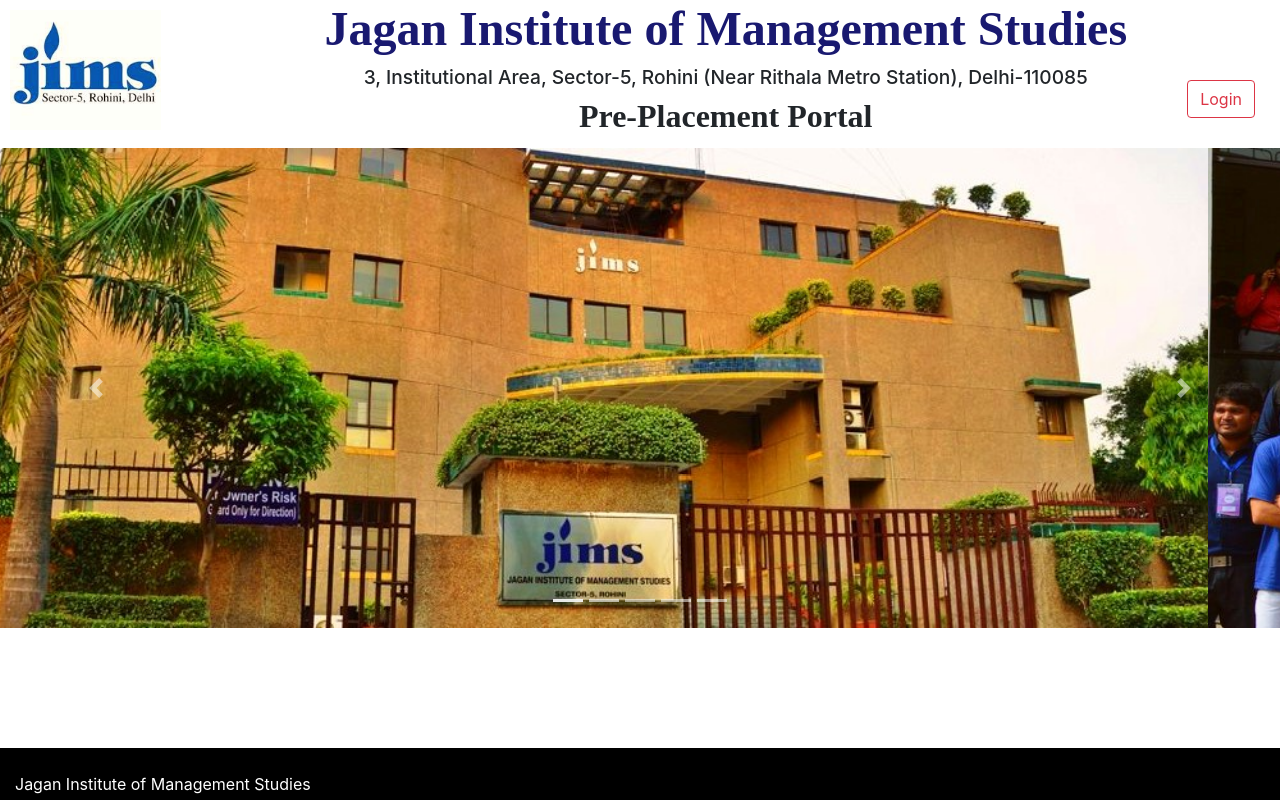
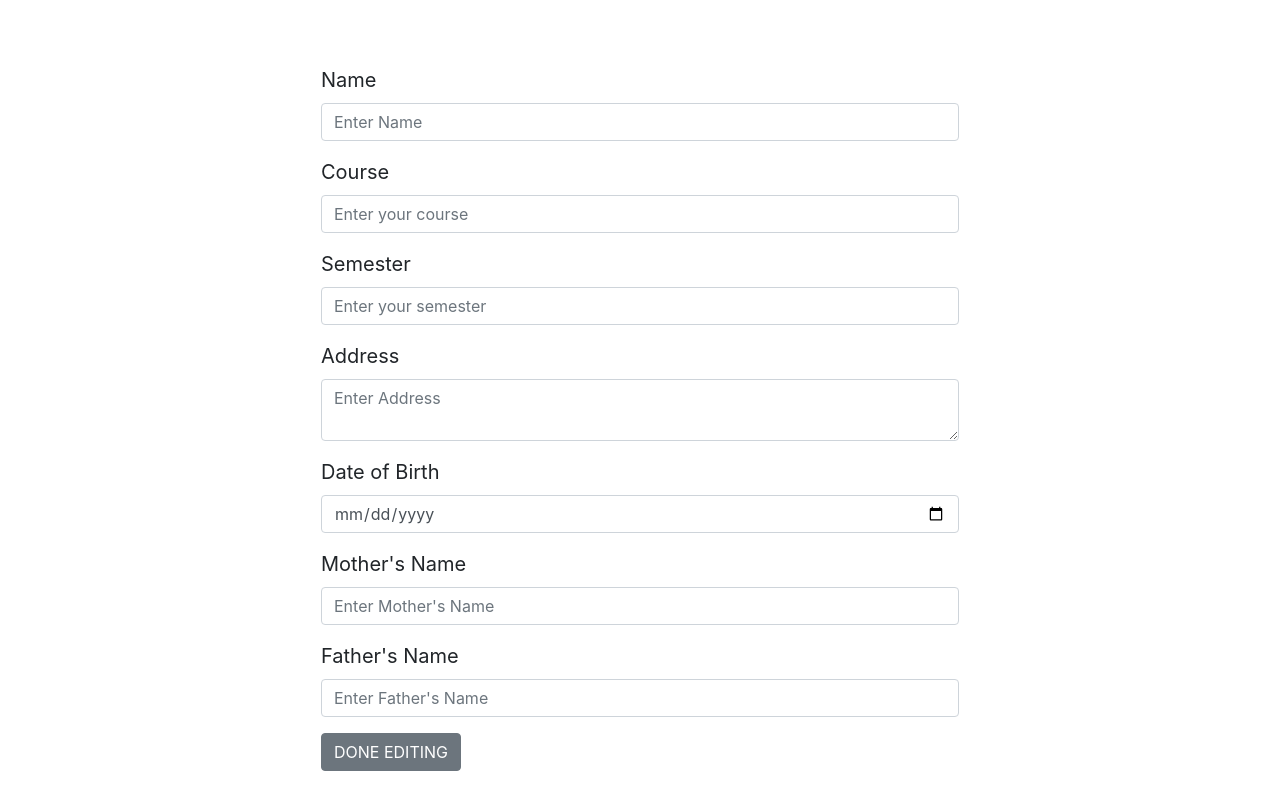
Before and after one commit to rishabhjaincoder/Pre-Placement-Portal-React, a React (Create React App) app: page /studenteditprofile in a window 1280 px wide. Before the commit this address led to /. Shown: the top 800 px of the page. Built offline with nearby package versions, Linux system fonts and the light colour scheme.

Commit message:
slight chnges

```diff
--- a/src/App.js
+++ b/src/App.js
@@ -4,7 +4,8 @@
 import StudentLogin from './containers/StudentLogin/StudentLogin';
 import StudentDashboard from './containers/StudentDashboard/StudentDashboard';
 import FacultyDashboard from './containers/FacultyDashboard/FacultyDashboard';
-import EditProfile from './containers/EditProfile/EditProfile';
+import StudentEditProfile from './containers/StudentEditProfile/StudentEditProfile';
+import FacultyEditProfile from './containers/FacultyEditProfile/FacultyEditProfile';
 import About from './components/About/About';
 import Contact from './components/Contact/Contact';
 import Main from './containers/Main/Main';
@@ -20,7 +21,8 @@
       <Route path="/facultydashboard" component={FacultyDashboard} />
       <Route path="/about" component={About} />
       <Route path="/contact" component={Contact} />
-      <Route path="/editprofile" component={EditProfile} />
+      <Route path="/studenteditprofile" component={StudentEditProfile} />
+      <Route path="/facultyeditprofile" component={FacultyEditProfile} />
       <Redirect to="/"/>
     </Switch>
   );
--- a/src/components/FacultyNavBar/FacultyNavBar.js
+++ b/src/components/FacultyNavBar/FacultyNavBar.js
@@ -25,7 +25,7 @@
     const toggle = () => setIsOpen(!isOpen);
 
     const onClickHandler = () => {
-        props.history.push('/editprofile');
+        props.history.push('/facultyeditprofile');
     }
 
     const onLogoutHandler = () => {
--- a/src/components/Logo/Logo.js
+++ b/src/components/Logo/Logo.js
@@ -1,5 +1,5 @@
 import React from 'react';
-import logo from '../../assets/JIMSLogo.jpg';
+import logo from '../../assets/JIMSLogo.png';
 import './Logo.css';
 
 //This is the main logo of JIMS
@@ -7,7 +7,7 @@
 const Logo = () => {
     return (
         <div>
-            <img className="logo" src={logo} height="120" alt="Jims Logo" align="left"  />
+            <img className="logo" src={logo} height="120" alt="Jims Logo" align="left" />
         </div>
     );
 }
--- a/src/components/Slider/Slider.js
+++ b/src/components/Slider/Slider.js
@@ -44,13 +44,9 @@
 
 const Slider = () => (
 
-  // <Row>
-  //   <Col md="6" className="mx-auto">
   <div className="slider">
     <UncontrolledCarousel items={items} />
   </div>
-  //   </Col>
-  // </Row>
 );
 
 export default Slider;
--- a/src/components/StudentNavbar/StudentNavBar.js
+++ b/src/components/StudentNavbar/StudentNavBar.js
@@ -25,7 +25,7 @@
     const toggle = () => setIsOpen(!isOpen);
 
     const onClickHandler = () => {
-        props.history.push('/editprofile');
+        props.history.push('/studenteditprofile');
     }
 
     const onLogoutHandler = () => {
--- a/src/containers/EditProfile/EditProfile.css
+++ b/src/containers/FacultyEditProfile/FacultyEditProfile.css
@@ -1,4 +1,4 @@
-.edit-profile {
+.faculty-edit-profile {
     margin: auto;
     width: 60%;
     font-size: 20px;
--- a/src/containers/EditProfile/EditProfile.js
+++ b/src/containers/FacultyEditProfile/FacultyEditProfile.js
@@ -1,12 +1,10 @@
 import React, {useState} from 'react';
-import './EditProfile.css';
+import './FacultyEditProfile.css';
 import { Form, FormGroup, Label, Input, Button } from 'reactstrap';
 
-const EditProfile = (props) => {
+const FacultyEditProfile = (props) => {
 
     const [name, setName] = useState("");
-    const [course, setCourse] = useState("");
-    const [semester, setSemester] = useState("");
     const [address, setAddress] = useState("");
     const [dob, setdob] = useState("");
     const [motherName, setMotherName] = useState("");
@@ -21,23 +19,15 @@
     // }
 
     const onClickHandler = () => {
-        props.history.push('/dashboard');
+        props.history.push('/facultydashboard');
     }
 
     return (
         <div>
-            <Form className="edit-profile" autoComplete="off">
+            <Form className="faculty-edit-profile" autoComplete="off">
                 <FormGroup>
                     <Label for="name">Name </Label>
                     <Input type="text" name="name" id="name" value={name} placeholder="Enter Name" onChange={e => setName(e.target.value)}/>
-                </FormGroup>
-                <FormGroup>
-                    <Label for="course">Course </Label>
-                    <Input type="text" name="course" id="course" value={course} placeholder="Enter your course" onChange={e => setCourse(e.target.value)}/>
-                </FormGroup>
-                <FormGroup>
-                    <Label for="semester">Semester </Label>
-                    <Input type="text" name="semester" id="semester" value={semester} placeholder="Enter your semester" onChange={e => setSemester(e.target.value)}/>
                 </FormGroup>
                 <FormGroup>
                     <Label for="address">Address </Label>
@@ -62,4 +52,4 @@
     );
 }
 
-export default EditProfile;
+export default FacultyEditProfile;
--- a/src/containers/StudentDashboard/StudentDashboard.js
+++ b/src/containers/StudentDashboard/StudentDashboard.js
@@ -5,6 +5,7 @@
 import Footer from '../../components/Footer/Footer';
 import AddNote from '../../components/AddNote/AddNote';
 import Calendar from '../../components/Calender/Calendar';
+
 const StudentDashboard = (props) => {
 
     return (
--- /dev/null
+++ b/src/containers/StudentEditProfile/StudentEditProfile.css
@@ -0,0 +1,8 @@
+.student-edit-profile {
+    margin: auto;
+    width: 60%;
+    font-size: 20px;
+    /* max-width: 330px; */
+    padding: 65px;
+    height: 100%;
+}
--- /dev/null
+++ b/src/containers/StudentEditProfile/StudentEditProfile.js
@@ -0,0 +1,65 @@
+import React, {useState} from 'react';
+import './StudentEditProfile.css';
+import { Form, FormGroup, Label, Input, Button } from 'reactstrap';
+
+const StudentEditProfile = (props) => {
+
+    const [name, setName] = useState("");
+    const [course, setCourse] = useState("");
+    const [semester, setSemester] = useState("");
+    const [address, setAddress] = useState("");
+    const [dob, setdob] = useState("");
+    const [motherName, setMotherName] = useState("");
+    const [fatherName, setFatherName] = useState("");
+
+    // const validateForm = () => {
+    //     return (firstName.length >0 &&
+    //             lastName.length > 0 &&
+    //             newPassword.length > 0 &&
+    //             newPassword===confirm
+    //     );
+    // }
+
+    const onClickHandler = () => {
+        props.history.push('/studentdashboard');
+    }
+
+    return (
+        <div>
+            <Form className="student-edit-profile" autoComplete="off">
+                <FormGroup>
+                    <Label for="name">Name </Label>
+                    <Input type="text" name="name" id="name" value={name} placeholder="Enter Name" onChange={e => setName(e.target.value)}/>
+                </FormGroup>
+                <FormGroup>
+                    <Label for="course">Course </Label>
+                    <Input type="text" name="course" id="course" value={course} placeholder="Enter your course" onChange={e => setCourse(e.target.value)}/>
+                </FormGroup>
+                <FormGroup>
+                    <Label for="semester">Semester </Label>
+                    <Input type="text" name="semester" id="semester" value={semester} placeholder="Enter your semester" onChange={e => setSemester(e.target.value)}/>
+                </FormGroup>
+                <FormGroup>
+                    <Label for="address">Address </Label>
+                    <Input type="textarea" name="address" id="address" value={address} placeholder="Enter Address" onChange={e => setAddress(e.target.value)}/>
+                </FormGroup>
+                <FormGroup>
+                    <Label for="dob">Date of Birth </Label>
+                    <Input type="date" name="dob" id="dob" value={dob} placeholder="Enter your date of birth" onChange={e => setdob(e.target.value)}/>
+                </FormGroup>
+                <FormGroup>
+                    <Label for="mothername">Mother's Name </Label>
+                    <Input type="text" name="mothername" id="mothername" value={motherName} placeholder="Enter Mother's Name" onChange={e => setMotherName(e.target.value)}/>
+                </FormGroup>
+                <FormGroup>
+                    <Label for="fathername">Father's Name </Label>
+                    <Input type="text" name="fathername" id="fathername" value={fatherName} placeholder="Enter Father's Name" onChange={e => setFatherName(e.target.value)}/>
+                </FormGroup>
+                <Button onClick={onClickHandler}>DONE EDITING</Button>
+
+            </Form>
+        </div>
+    );
+}
+
+export default StudentEditProfile;
```
Also changed, not shown: src/assets/JIMSLogo.jpg (deleted), src/assets/JIMSLogo.png (added).
